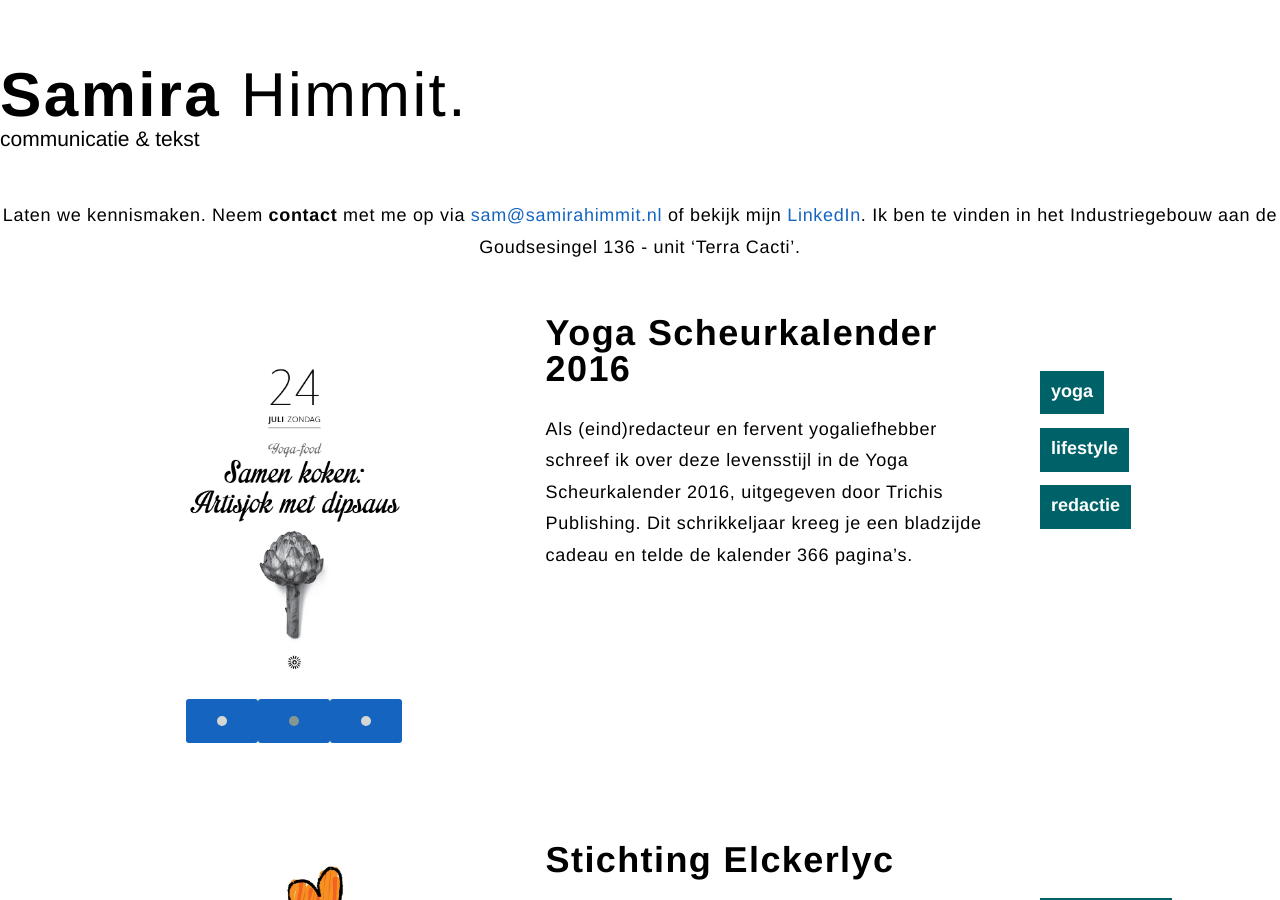
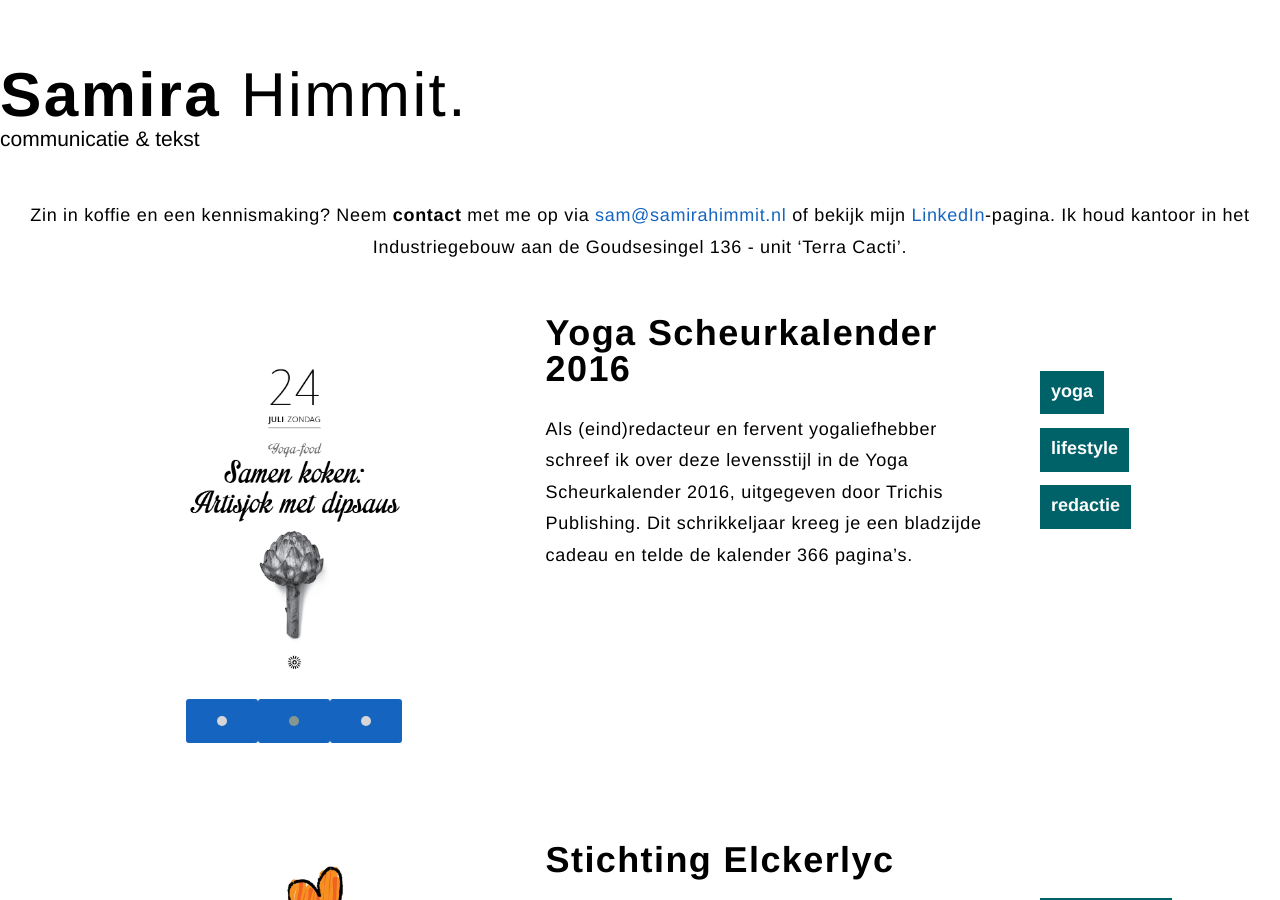
Before and after one commit to samirahimmit/samirahimmit.github.io, a Jekyll site: the page built from content/02-contact.md, in a window 1280 px wide and 900 px high. Built offline with Jekyll 4.4.1, drawn with Linux system fonts in a browser that asks for light colours; nearby versions of some CDN libraries; our own code applies the rules of GitHub Pages for plain Markdown files; library files that are not in the unit come from our copies.

Commit message:
Update 02-contact.md

```diff
--- a/content/02-contact.md
+++ b/content/02-contact.md
@@ -1 +1 @@
-Laten we kennismaken. Neem **contact** met me op via [sam@samirahimmit.nl](mailto:sam@samirahimmit.nl) of bekijk mijn [LinkedIn](https://nl.linkedin.com/in/samirahimmit). Ik ben te vinden in het Industriegebouw aan de Goudsesingel 136 - unit 'Terra Cacti'.
+Zin in koffie en een kennismaking? Neem **contact** met me op via [sam@samirahimmit.nl](mailto:sam@samirahimmit.nl) of bekijk mijn [LinkedIn](https://nl.linkedin.com/in/samirahimmit)-pagina. Ik houd kantoor in het Industriegebouw aan de Goudsesingel 136 - unit 'Terra Cacti'.
```
